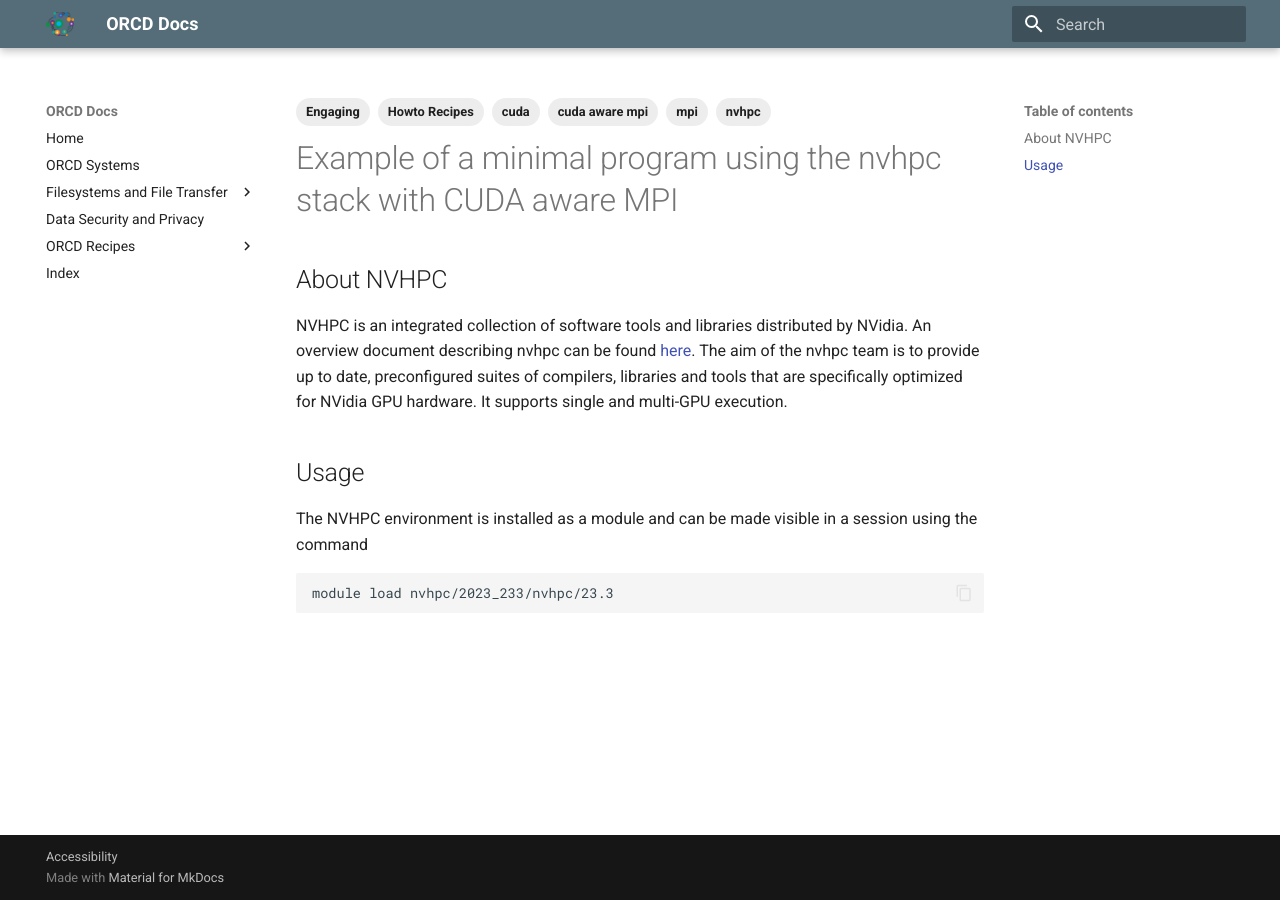
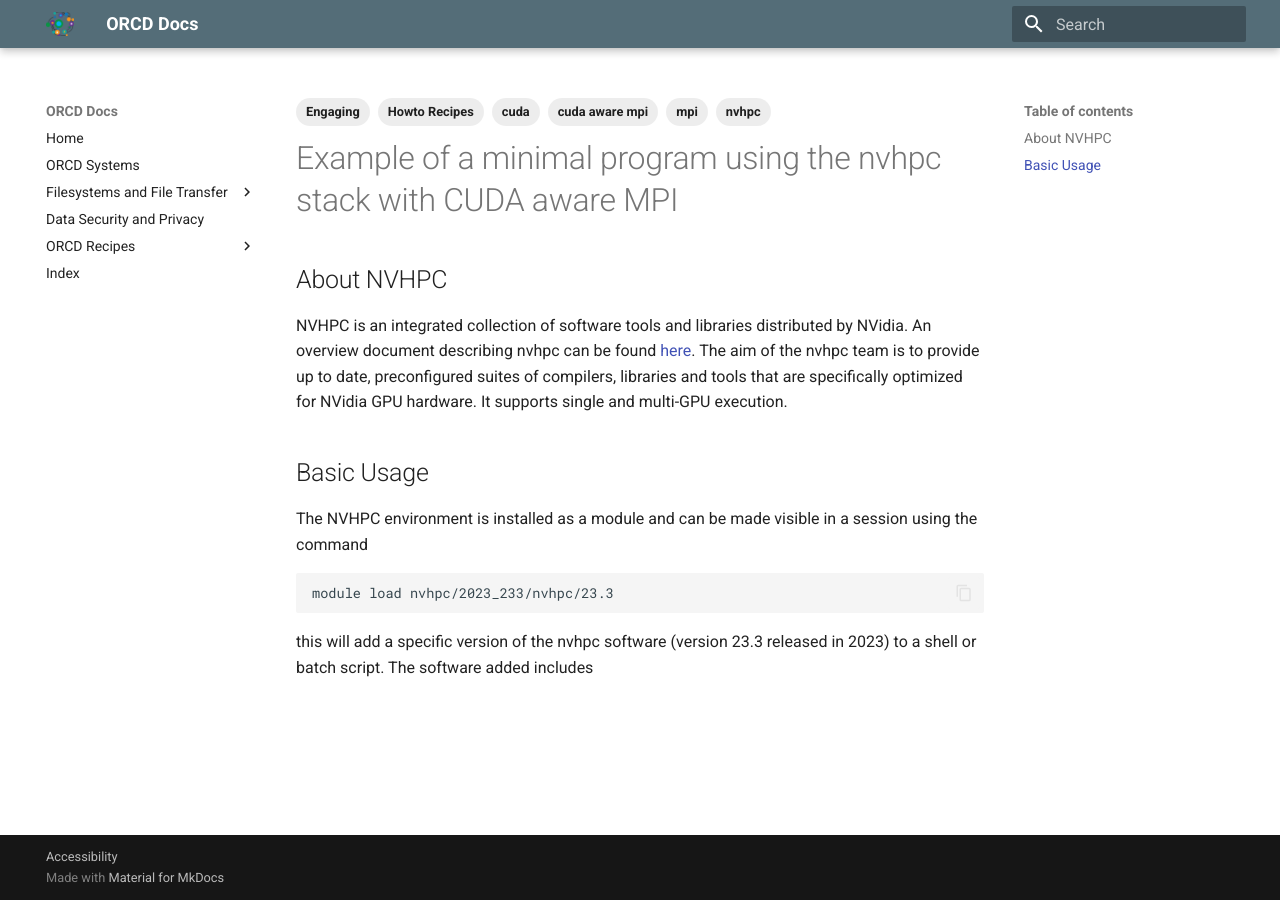
Before and after one commit to mit-orcd/orcd-docs-edit, an MkDocs documentation site: the page built from docs/recipes/nvhpc-a100-with-cuda-and-mpi-example.md, in a window 1280 px wide. Built offline with MkDocs 1.6.1 and Material for MkDocs 9.7.7, drawn with Linux system fonts in a browser that asks for light colours.

Commit message:
Small text tweaks

````diff
--- a/docs/recipes/nvhpc-a100-with-cuda-and-mpi-example.md
+++ b/docs/recipes/nvhpc-a100-with-cuda-and-mpi-example.md
@@ -17,10 +17,13 @@
 The aim of the nvhpc team is to provide up to date, preconfigured suites of compilers, libraries and tools that are
 specifically optimized for NVidia GPU hardware. It supports single and multi-GPU execution.
 
-## Usage
+## Basic Usage
 
 The NVHPC environment is installed as a module and can be made visible in a session using the command
 
 ```bash
 module load nvhpc/2023_233/nvhpc/23.3
 ```
+
+this will add a specific version of the nvhpc software (version 23.3 released in 2023) to a shell or batch script. The
+software added includes
````
